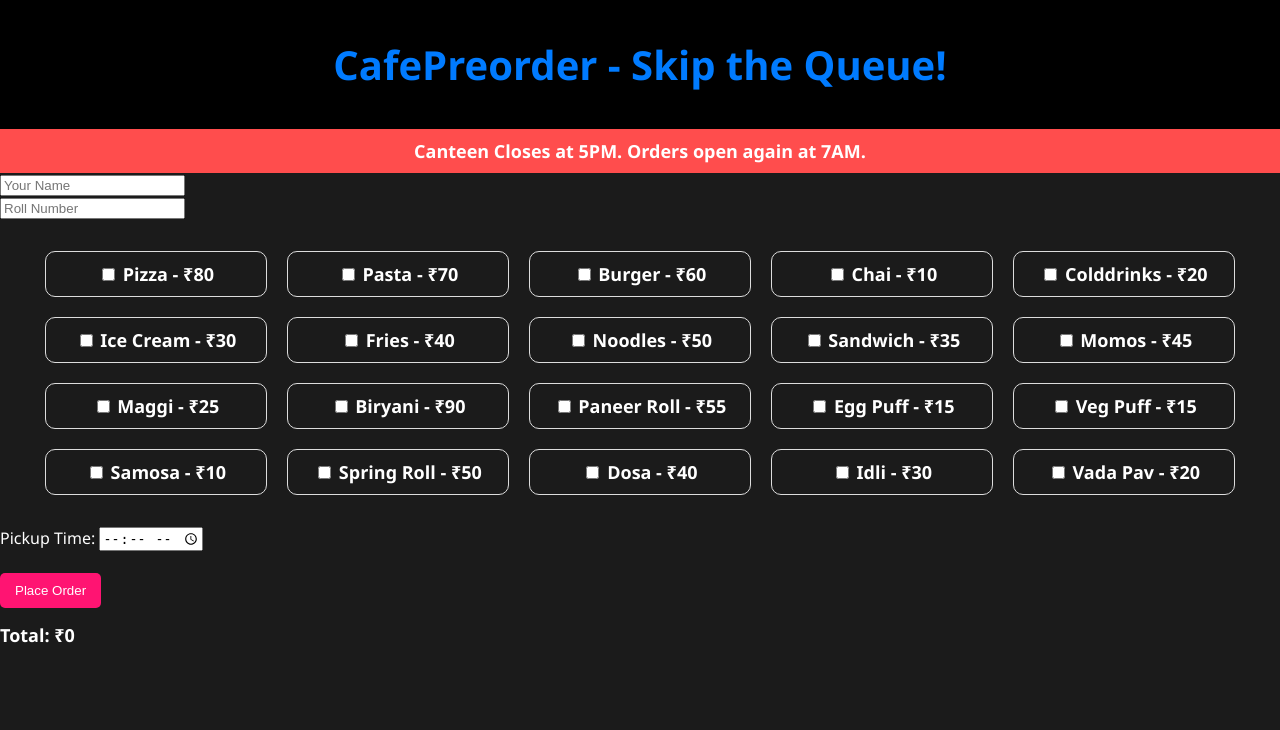
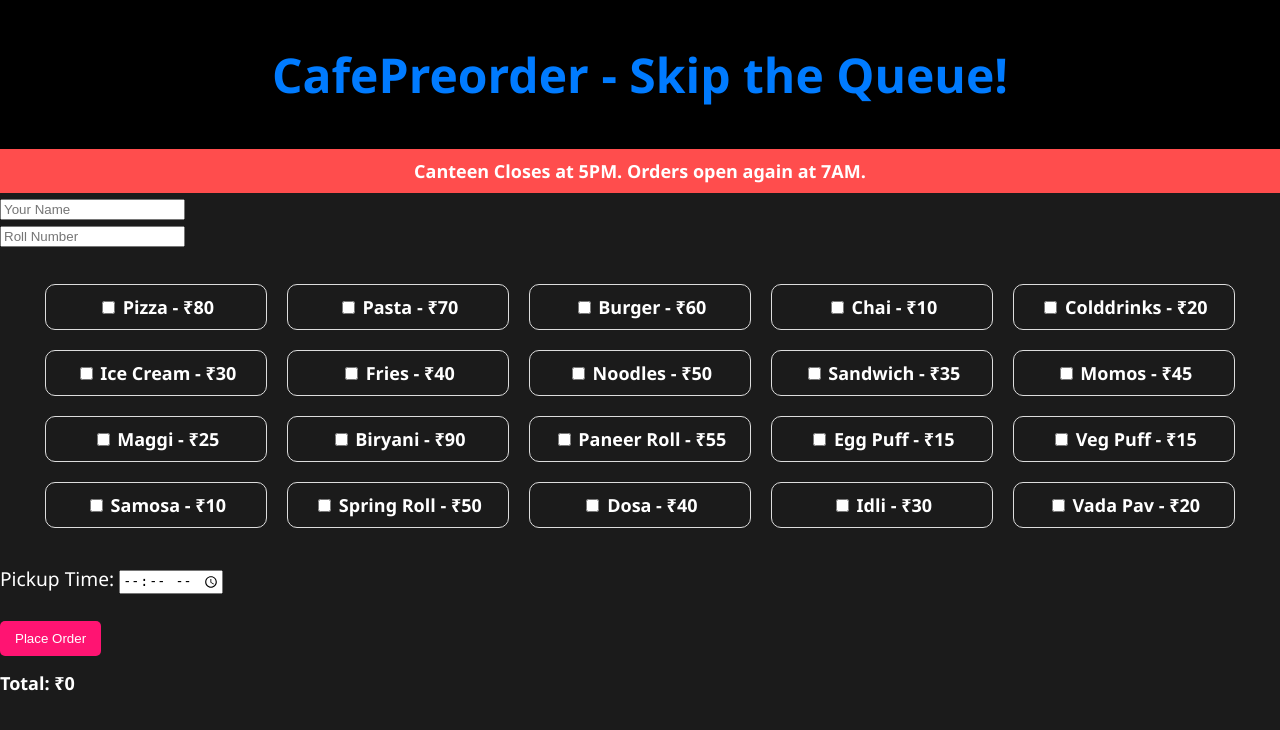
Before and after one commit to syedfaizanhussain/CAFEPREORDER, a Flask app: page / in a window 1280 px wide. Shown: the top 730 px of the page. Run offline with Flask 3, Linux system fonts and the light colour scheme.

Commit message:
added by parvez

```diff
--- a/static/style.css
+++ b/static/style.css
@@ -4,6 +4,7 @@ body {
     color: #ffffff;
     margin: 0;
     padding: 0;
+    font-size: larger;
 }
 header {
     background-color: #000000;
```
